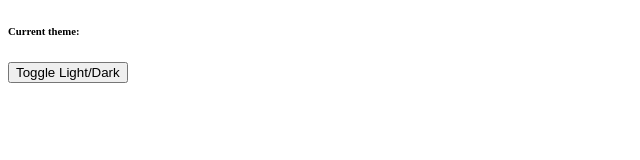
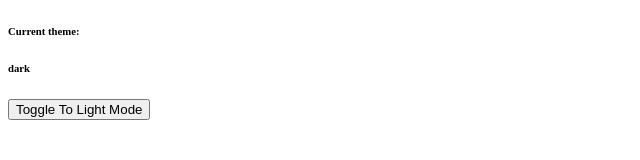
Before and after one commit to reecewdoyle/oct23-t3w3-webproject, a plain HTML site: page src/index.html in a window 1280 px wide. Shown: the whole page, without its empty margins (0-640 px from the left). Drawn offline with Linux system fonts and the light colour scheme.

Commit message:
fix: caught up to commit 7

```diff
--- a/src/scripts/pageThemeManager.js
+++ b/src/scripts/pageThemeManager.js
@@ -1,3 +1,62 @@
+const themes = {
+	light: {
+		"50":"#f7fbff",
+		"100":"#f0f6ff",
+		"200":"#e0eeff",
+		"300":"#d1e5ff",
+		"400":"#c2dcff",
+		"500":"#b3d4ff",
+		"600":"#6babff",
+		"700":"#2483ff",
+		"800":"#005fdb",
+		"900":"#004094",
+		"950":"#003170"
+	},
+	dark: {
+		"50":"#f7fbff",
+		"100":"#dbe9fc",
+		"200":"#000000",
+		"300":"#000000",
+		"400":"#000000",
+		"500":"#000000",
+		"600":"#000000",
+		"700":"#000000",
+		"800":"#000000",
+		"900":"#000000",
+		"950":"#000000"
+	}
+}
+
+/*
+	// Light mode blues
+	--demosite-50: #f7fbff;
+	--demosite-100: #f0f6ff;
+	--demosite-200: #e0eeff;
+	--demosite-300: #d1e5ff;
+	--demosite-400: #c2dcff;
+	--demosite-500: #b3d4ff;
+	--demosite-600: #6babff;
+	--demosite-700: #2483ff;
+	--demosite-800: #005fdb;
+	--demosite-900: #004094;
+	--demosite-950: #003170;
+
+	// Dark mode blues
+	--demosite-50: #e5ebf4;
+	--demosite-100: #cbd8e9;
+	--demosite-200: #97b1d2;
+	--demosite-300: #6389bc;
+	--demosite-400: #406495;
+	--demosite-500: #294160;
+	--demosite-600: #263b58;
+	--demosite-700: #22364f;
+	--demosite-800: #1e3047;
+	--demosite-900: #1b2a3e;
+	--demosite-950: #19273a;
+
+*/
+
+
 
 // Update #pageThemeHeading text
 function updatePageThemeHeading(){
@@ -29,9 +88,32 @@ function togglePageTheme(){
 		pageTheme = "dark";
 	}
 	setPageThemeToStorage();
+
+	applySavedTheme();
+}
+
+
+// Apply theme from localstorage
+function applySavedTheme(){
 	updatePageThemeButtonText();
 	updatePageThemeHeading();
+	updateCssVariables();
 }
+
+
+// Update CSS variables based on current theme
+function updateCssVariables(){
+	let themeName = getStoredPageTheme();
+	// for every CSS variable in themes["light"]
+	for (const variable in themes[themeName]){
+		document.documentElement.style.setProperty(`--${variable}`, themes[themeName][variable]);
+		console.log("Updated CSS variable --" + variable);
+
+	}
+}
+
 
 let pageThemeToggleButton = document.getElementById("pageThemeButton");
 pageThemeToggleButton.addEventListener("click", togglePageTheme);
+
+applySavedTheme();
```
Also changed, not shown: src/index.html (line endings or trailing spaces).
